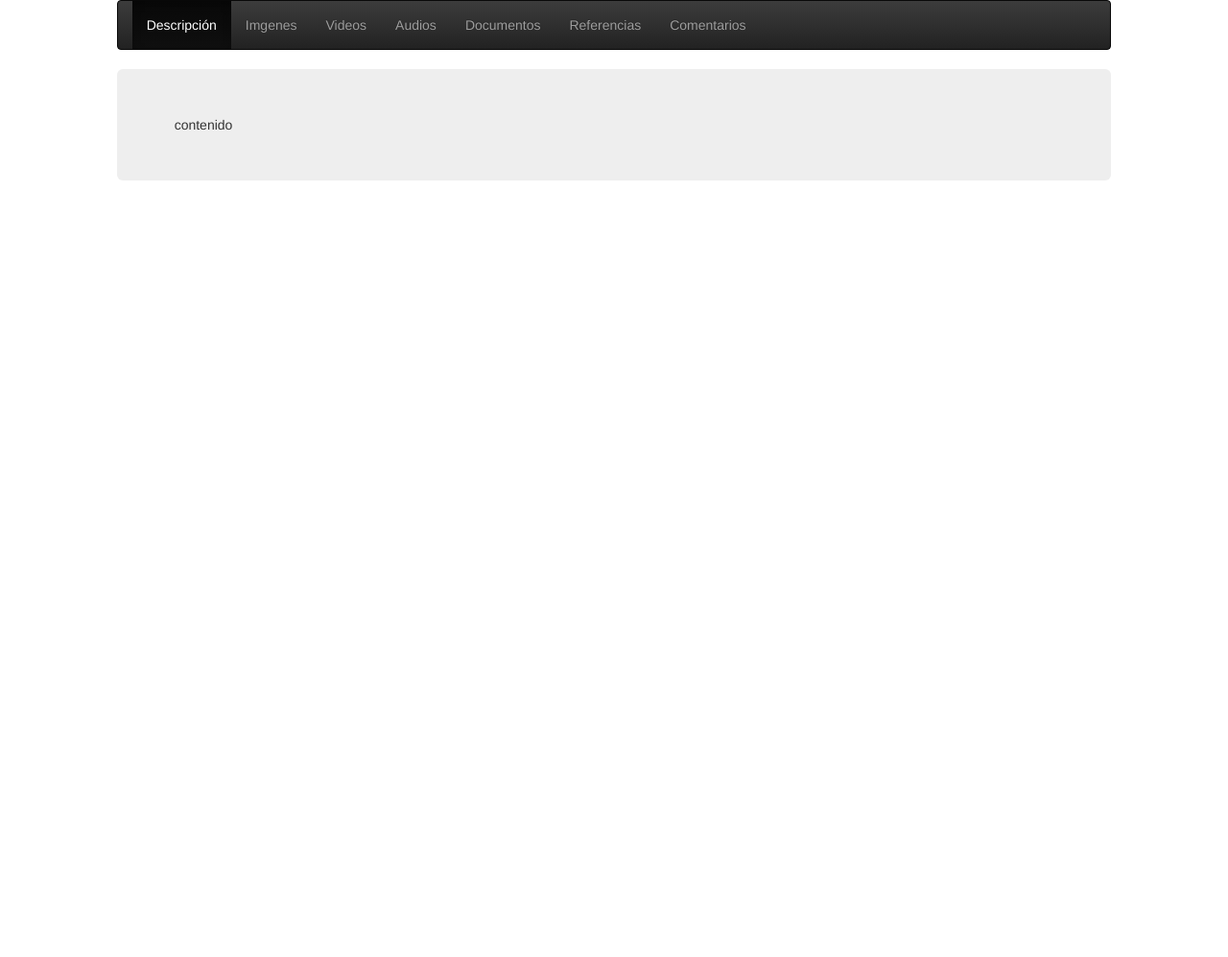
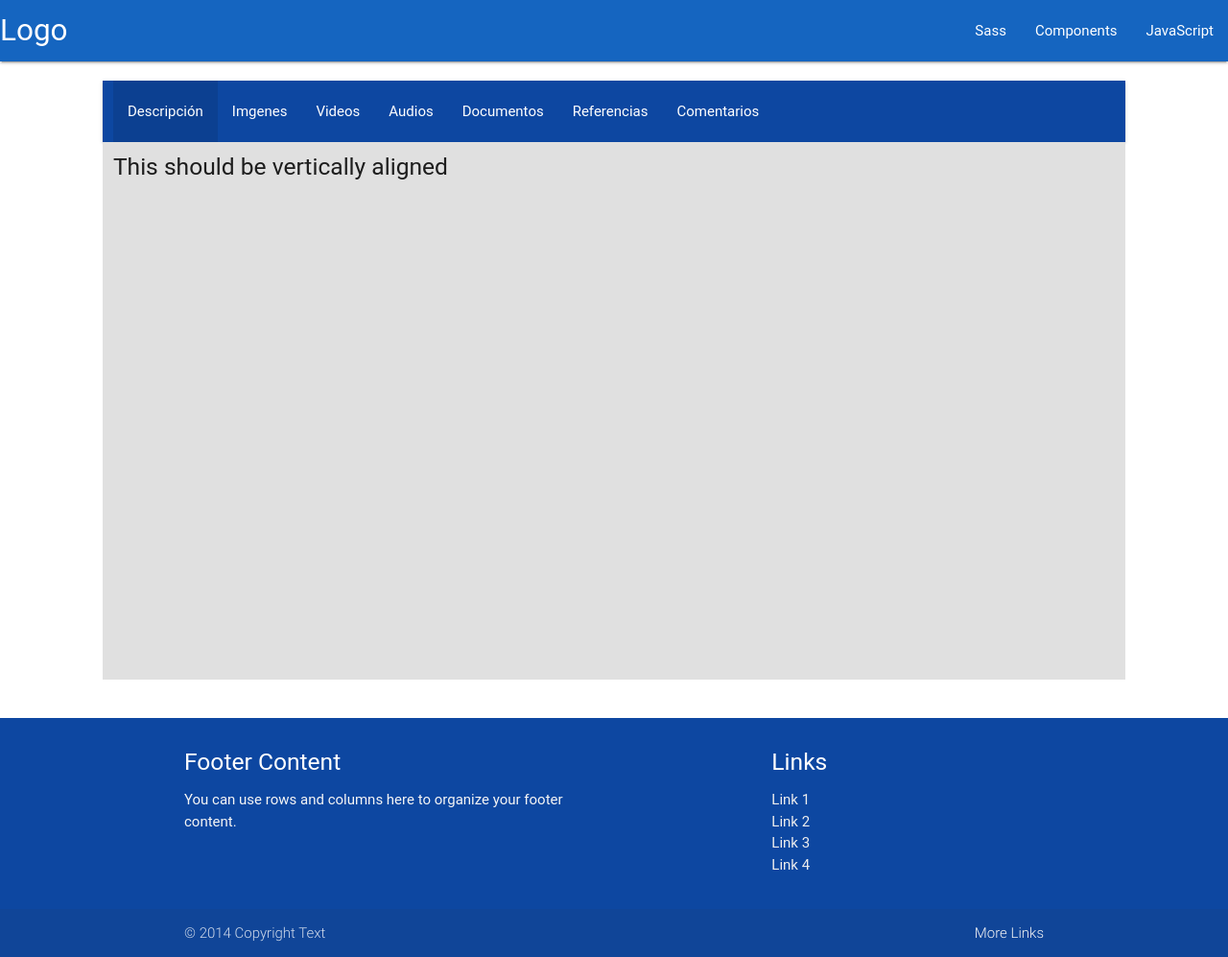
Before and after one commit to CristianFranco/RedDeConocimiento, a PHP site: page /publicacion.php in a window 1280 px wide. Shown: the whole page at 96% size. Before the commit the page ends 188 px from the top, so only its background shows below. Run offline with PHP 8.4, Linux system fonts and the light colour scheme; some libraries are stand-ins or nearby versions; some web fonts are replaced.

Commit message:
Agregué un footer y un header

```diff
--- /dev/null
+++ b/Source/footer.php
@@ -0,0 +1,25 @@
+<footer class="page-footer blue darken-4">
+    <div class="container">
+        <div class="row">
+            <div class="col l6 s12">
+                <h5 class="white-text">Footer Content</h5>
+                <p class="grey-text text-lighten-4">You can use rows and columns here to organize your footer content.</p>
+            </div>
+            <div class="col l4 offset-l2 s12">
+                <h5 class="white-text">Links</h5>
+                <ul>
+                    <li><a class="grey-text text-lighten-3" href="#!">Link 1</a></li>
+                    <li><a class="grey-text text-lighten-3" href="#!">Link 2</a></li>
+                    <li><a class="grey-text text-lighten-3" href="#!">Link 3</a></li>
+                    <li><a class="grey-text text-lighten-3" href="#!">Link 4</a></li>
+                </ul>
+            </div>
+        </div>
+    </div>
+    <div class="footer-copyright">
+        <div class="container">
+            © 2014 Copyright Text
+            <a class="grey-text text-lighten-4 right" href="#!">More Links</a>
+        </div>
+    </div>
+</footer>
--- /dev/null
+++ b/Source/header.php
@@ -0,0 +1,12 @@
+<div class="row">
+    <nav class="blue darken-3">
+        <div class="nav-wrapper">
+            <a href="#" class="brand-logo">Logo</a>
+            <ul id="nav-mobile" class="right hide-on-med-and-down">
+                <li><a href="sass.html">Sass</a></li>
+                <li><a href="badges.html">Components</a></li>
+                <li><a href="collapsible.html">JavaScript</a></li>
+            </ul>
+        </div>
+    </nav>
+</div>
--- a/Source/publicacion.php
+++ b/Source/publicacion.php
@@ -9,26 +9,30 @@
     <!-- The above 3 meta tags *must* come first in the head; any other head content must come *after* these tags -->
     <title>Publicacion</title>
 
-    <!-- Latest compiled and minified CSS -->
-    <link rel="stylesheet" href="https://maxcdn.bootstrapcdn.com/bootstrap/3.3.6/css/bootstrap.min.css" integrity="sha384-1q8mTJOASx8j1Au+a5WDVnPi2lkFfwwEAa8hDDdjZlpLegxhjVME1fgjWPGmkzs7" crossorigin="anonymous">
+    <!-- Compiled and minified CSS -->
+    <link rel="stylesheet" href="https://cdnjs.cloudflare.com/ajax/libs/materialize/0.97.6/css/materialize.min.css">
 
-    <!-- Optional theme -->
-    <link rel="stylesheet" href="https://maxcdn.bootstrapcdn.com/bootstrap/3.3.6/css/bootstrap-theme.min.css" integrity="sha384-fLW2N01lMqjakBkx3l/M9EahuwpSfeNvV63J5ezn3uZzapT0u7EYsXMjQV+0En5r" crossorigin="anonymous">
-
+    <style>
+        html,
+        body {
+            height: 100%;
+        }
+    </style>
 
 
 </head>
 
 <body>
-
+    <header>
+        <?php require("header.php")?>
+    </header>
 
     <!--Contenido de la publicación -->
-    <div class="container-fluid">
+
     <div class="row">
-            <div class="col-md-10 col-md-offset-1">
-                <nav class="navbar navbar-inverse">
-                    <div class="container-fluid">
-                        <ul class="nav navbar-nav ">
+        <nav class="col s10 offset-s1 blue darken-4">
+            <div class="nav-wrapper ">
+                <ul id="nav-mobile" class="left hide-on-med-and-down">
                     <li class="active"><a href="#">Descripción</a></li>
                     <li><a href="#">Imgenes</a></li>
                     <li><a href="#">Videos</a></li>
@@ -39,22 +43,23 @@
                 </ul>
             </div>
         </nav>
+
+        <div class="col s10 offset-s1 grey lighten-2" style="height:70vh;">
+            <div class="valign-wrapper">
+                <h5 class="valign">This should be vertically aligned</h5>
             </div>
-        </div>
-        <div class="row">
-            <div class="col-md-10 col-md-offset-1">
-                <div id="contDesc" class="jumbotron">
-                    contenido
-                </div>
-
         </div>
     </div>
 
+    <div class="row">
 
     </div>
 
-    <!-- Latest compiled and minified JavaScript -->
-    <script src="https://maxcdn.bootstrapcdn.com/bootstrap/3.3.6/js/bootstrap.min.js" integrity="sha384-0mSbJDEHialfmuBBQP6A4Qrprq5OVfW37PRR3j5ELqxss1yVqOtnepnHVP9aJ7xS" crossorigin="anonymous"></script>
+    <?php require("footer.php");?>
+
+        <!-- Compiled and minified JavaScript -->
+        <script src="https://cdnjs.cloudflare.com/ajax/libs/materialize/0.97.6/js/materialize.min.js"></script>
+
 </body>
 
 </html>
```
Also changed, not shown: ARCHIVO.txt (deleted), Source/hola.html (deleted). Lines whose indentation alone changed are shown as unchanged.
